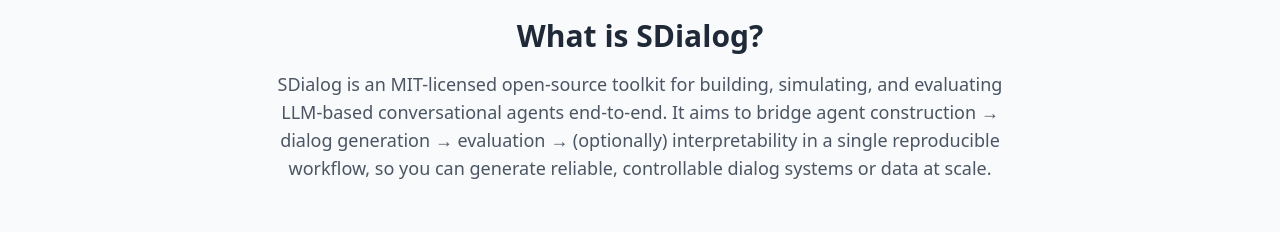
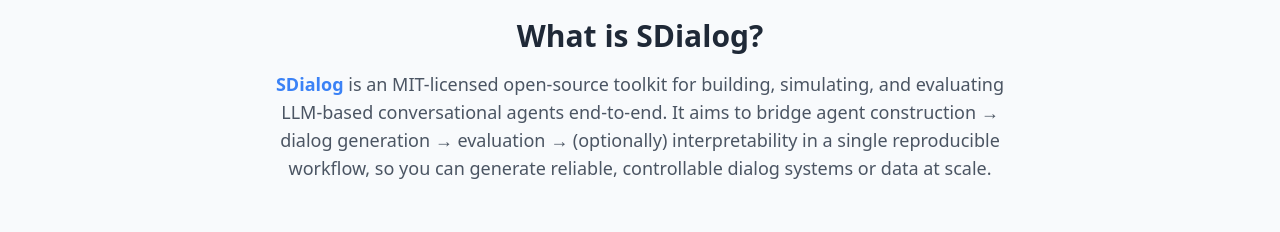
Before and after one commit to sdialog/sdialog.github.io, a plain HTML site: page index.html in a window 1280 px wide. Shown: the part 482-714 px from the top of the page. Drawn offline with nearby package versions, Linux system fonts and the light colour scheme.

Commit message:
Add link to SDialog GitHub repository in the description

```diff
--- a/index.html
+++ b/index.html
@@ -96,7 +96,7 @@
         <div class="container mx-auto px-6 text-center">
             <h2 class="text-3xl font-bold mb-4">What is SDialog?</h2>
             <p class="max-w-3xl mx-auto text-lg text-gray-600">
-                SDialog is an MIT-licensed open-source toolkit for building, simulating, and evaluating LLM-based conversational agents end-to-end. It aims to bridge agent construction → dialog generation → evaluation → (optionally) interpretability in a single reproducible workflow, so you can generate reliable, controllable dialog systems or data at scale.
+                <a href="https://github.com/idiap/sdialog" target="_blank" class="text-blue-500 hover:text-blue-600 font-semibold">SDialog</a> is an MIT-licensed open-source toolkit for building, simulating, and evaluating LLM-based conversational agents end-to-end. It aims to bridge agent construction → dialog generation → evaluation → (optionally) interpretability in a single reproducible workflow, so you can generate reliable, controllable dialog systems or data at scale.
             </p>
         </div>
     </section>
```
